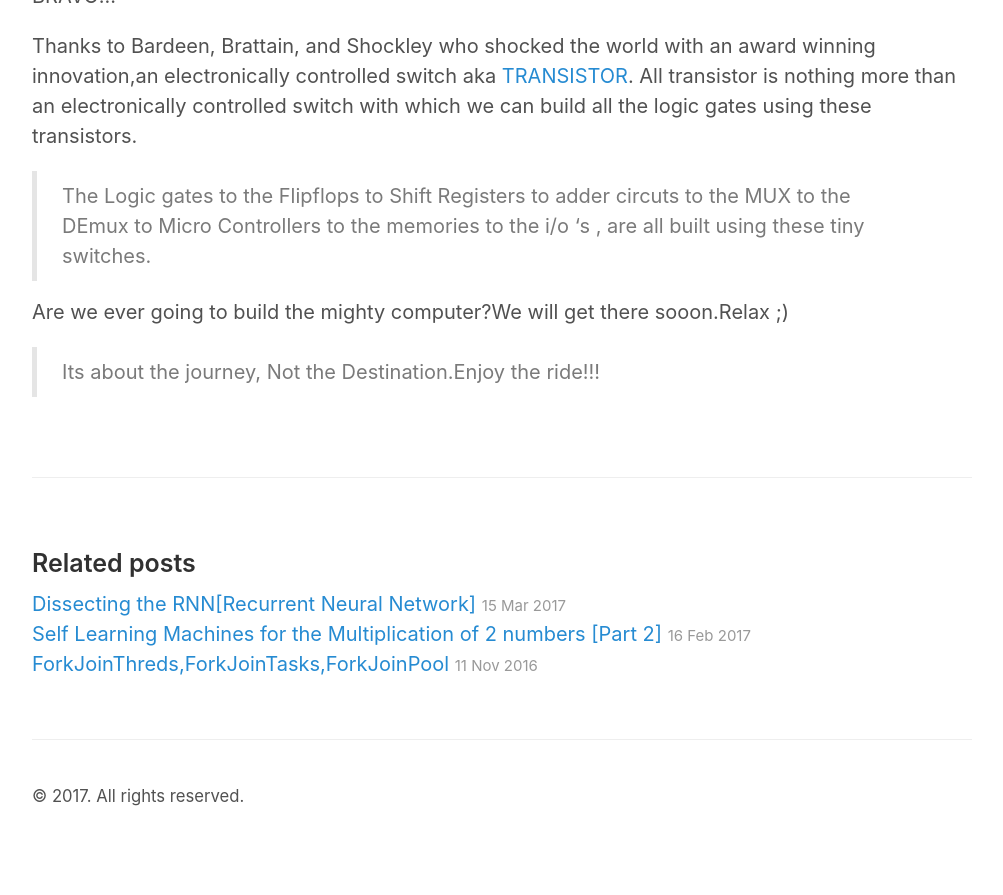
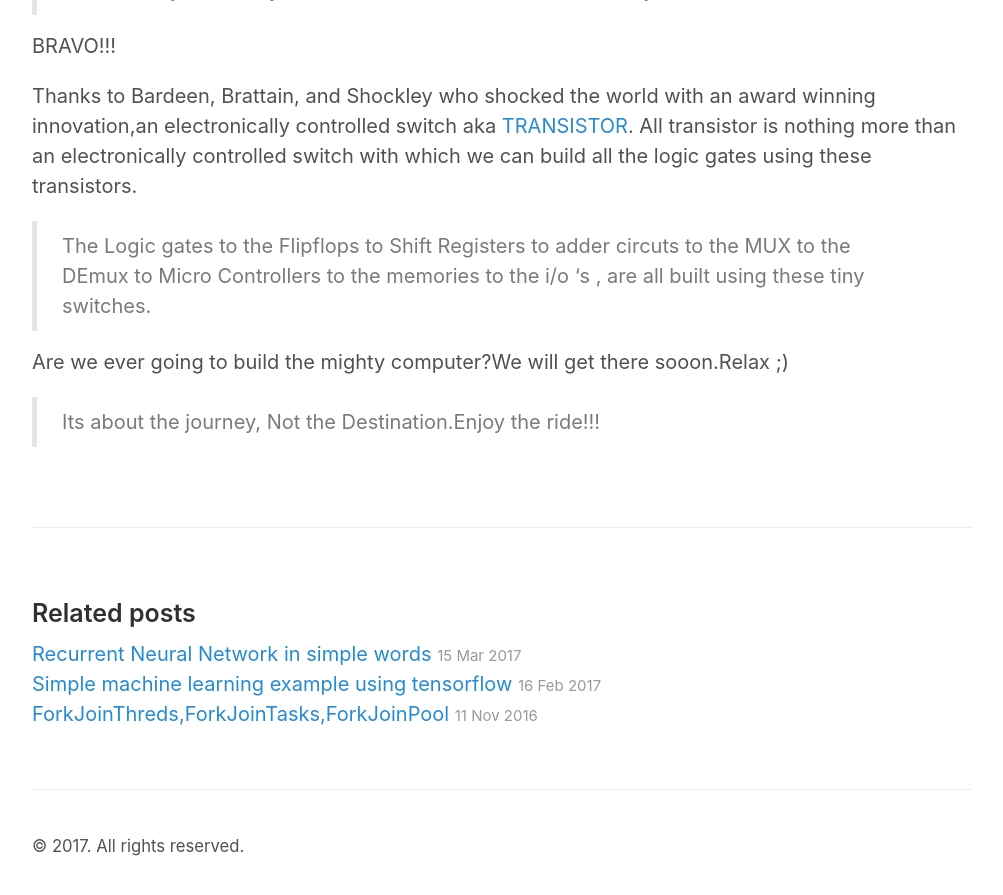
Before and after one commit to PrajwalGurumurthy/prajwalgurumurthy.github.io, a Jekyll site: the page built from _posts/2016-04-21-Switch.md, in a window 1280 px wide and 900 px high, scrolled down 3315 px. Shown: the top 895 px of the window, without its empty margins (138-1141 px from the left). Built offline with Jekyll 4.4.1, drawn with Linux system fonts in a browser that asks for light colours; before the commit the page ends 4165 px from its top, so only the background shows below that; some of the changed text lies outside the part shown.

Commit message:
sep commit

```diff
--- a/_config.yml
+++ b/_config.yml
@@ -3,10 +3,11 @@ permalink:           pretty
 
 # Setup
 title:               PrajwalGurumurthy
-tagline:             ""
+description:         This blog concentrates on the latest trends in topics ranging from programming, compute, algorithms, security,machine learning, CICD, hardware,distributed systems to almost anything related to the computing world.
+tagline:             "If we cannot explain things in simple words, we don’t know it well enough."
 url:                 http://prajwalgurumurthy.github.io
 paginate:            1
-baseurl:             ""
+baseurl:             "http://prajwalgurumurthy.github.io"
 
 # Assets
 #
--- a/_includes/head.html
+++ b/_includes/head.html
@@ -2,6 +2,7 @@
   <meta charset="UTF-8">
   <meta name="viewport" content="width=device-width, initial-scale=1.0">
 
+<meta itemprop="description" name="description" content="{% if page.description %}{{ page.description | truncate: 160 }}{% else %}{{ site.description | truncate: 160  }}{% endif %}" />
   <title>
     {% if page.title == "Home" %}
       {{ site.title }} &middot; {{ site.tagline }}
--- a/_posts/2016-04-21-Switch.md
+++ b/_posts/2016-04-21-Switch.md
@@ -1,6 +1,6 @@
 ---
 layout: post
-title: The world's powerful Switch
+title: How a simple switch can be used to build computer
 description: How a simple switch can be used to build computer...
 ---
 Simple things build powerful things.We are surrounded by so many engineering marvels, if we dig a little deep we find simple mechanisms that drive them. One such thing that we use every day, which literally controls everything from a power grid to a little toy is a [switch](https://en.wikipedia.org/wiki/Switch). A switch is a simple device for controlling the flow between 2 ends.
--- a/_posts/2017-02-16-MultiplicationPart2.md
+++ b/_posts/2017-02-16-MultiplicationPart2.md
@@ -1,6 +1,6 @@
 ---
 layout: post
-title: Self Learning Machines for the Multiplication of 2 numbers [Part 2]
+title: Simple machine learning example using tensorflow
 description: Lets code the computation graph that we created in the Part1. TensorFlow has an inherit way of representing this computation graph which makes it a very intuitive tool for building these graphs.
 ---
 
--- a/_posts/2017-03-15-Disecting RNN.md
+++ b/_posts/2017-03-15-Disecting RNN.md
@@ -1,6 +1,6 @@
 ---
 layout: post
-title: Dissecting the RNN[Recurrent Neural Network]
+title: Recurrent Neural Network in simple words
 description: The RNNs are magical in a way they work. This post dissects the internal structure of the neural computation graph of RNNs and tries to give an intuition of how neurons tune themselves to understand sequences in data.
 ---
 
```
Also changed, not shown: _posts/2016-05-01-Multiplcation.md (+1 -1 lines).
